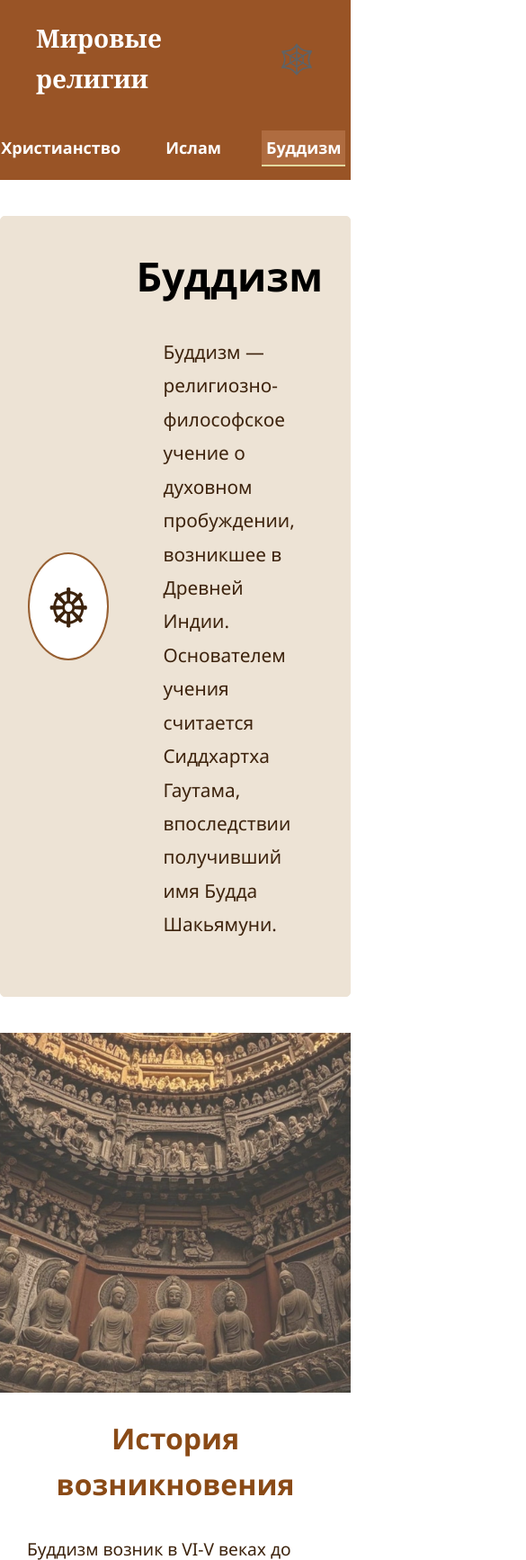
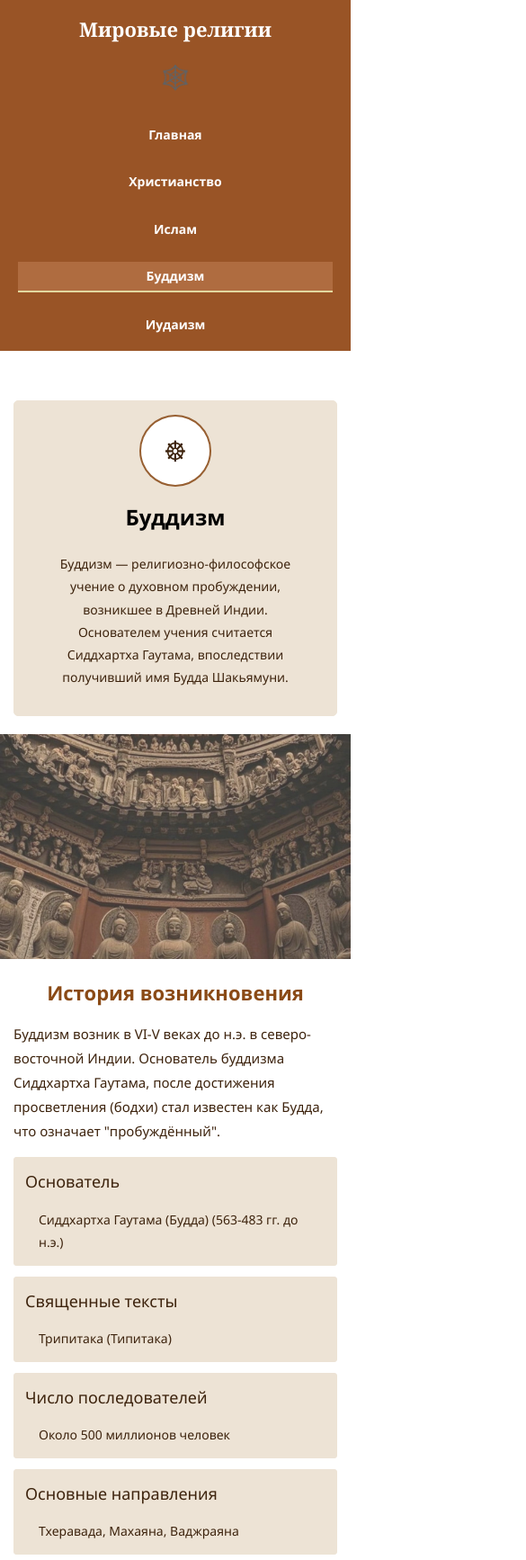
Before and after one commit to karenmi-hub/LastWork, a plain HTML site: page b.html in a window 390 px wide. Shown: the top 1734 px of the page at 90% size, 585 px wide, since content can reach past the window. Drawn offline with Linux system fonts and the light colour scheme.

Commit message:
Update relstyle.css

```diff
--- a/relstyle.css
+++ b/relstyle.css
@@ -203,3 +203,178 @@ footer {
     border-top: 1px solid #8a4a16;
     font-size: 25px;
 }
+
+
+@media (max-width: 768px) {
+    .header, .menu {
+        flex-direction: column;
+        text-align: center;
+        gap: 15px;
+        padding: 15px 20px;
+    }
+
+    .menu {
+        gap: 20px;
+        padding: 12px 20px;
+    }
+
+    .menu a {
+        font-size: 16px;
+    }
+
+    .r {
+        flex-direction: column;
+        text-align: center;
+        padding: 20px;
+        margin: 20px;
+    }
+
+    .s {
+        margin-right: 0;
+        margin-bottom: 20px;
+        width: 100px;
+        height: 100px;
+        font-size: 40px;
+    }
+
+    .ri h1 {
+        text-align: center;
+        font-size: 28px;
+    }
+
+    .ri p {
+        font-size: 16px;
+    }
+
+    .boxs {
+        grid-template-columns: repeat(2, 1fr);
+        margin: 20px;
+        gap: 15px;
+    }
+
+    .box {
+        font-size: 20px;
+        padding: 15px;
+    }
+
+    .box p {
+        font-size: 16px;
+    }
+
+    h1 { font-size: 32px; margin-bottom: 20px; }
+    h2 { font-size: 26px; margin: 15px 0; }
+    h3 { font-size: 21px; }
+
+    p {
+        margin: 20px;
+        font-size: 16px;
+        margin-bottom: 20px;
+    }
+
+    .back {
+        margin: 20px;
+        padding: 12px 24px;
+        font-size: 18px;
+        display: block;
+        text-align: center;
+    }
+
+    .pc {
+        height: 300px;
+    }
+
+    .pb {
+        background-attachment: scroll;
+    }
+
+    footer {
+        font-size: 20px;
+        padding: 20px 0;
+        margin-top: 40px;
+    }
+
+    .logo { font-size: 24px; }
+    .spidy { font-size: 28px; }
+}
+
+@media (min-width: 769px) and (max-width: 1024px) {
+    .boxs {
+        grid-template-columns: repeat(2, 1fr);
+        margin: 30px;
+        gap: 20px;
+    }
+
+    .r {
+        padding: 25px;
+        margin: 30px;
+    }
+
+    h1 { font-size: 40px; }
+    h2 { font-size: 29px; }
+
+    p {
+        margin: 25px;
+        font-size: 18px;
+    }
+
+    .pc {
+        height: 350px;
+    }
+}
+
+@media (max-width: 480px) {
+    .boxs {
+        grid-template-columns: 1fr;
+        margin: 15px;
+        gap: 12px;
+    }
+
+    .box {
+        font-size: 18px;
+        padding: 12px;
+    }
+
+    .box p {
+        font-size: 14px;
+    }
+
+    .r {
+        padding: 15px;
+        margin: 15px;
+    }
+
+    .s {
+        width: 80px;
+        height: 80px;
+        font-size: 32px;
+        margin-bottom: 15px;
+    }
+
+    h1 { font-size: 28px; }
+    h2 { font-size: 22px; }
+    h3 { font-size: 19px; }
+
+    .ri h1 { font-size: 24px; }
+    .ri p { font-size: 14px; }
+
+    p {
+        margin: 15px;
+        font-size: 15px;
+        margin-bottom: 15px;
+    }
+
+    .back {
+        margin: 15px;
+        padding: 10px 20px;
+        font-size: 16px;
+    }
+
+    .pc {
+        height: 250px;
+    }
+
+    .menu a { font-size: 14px; }
+    .logo { font-size: 22px; }
+    .spidy { font-size: 26px; }
+    footer { font-size: 18px; }
+}
```
